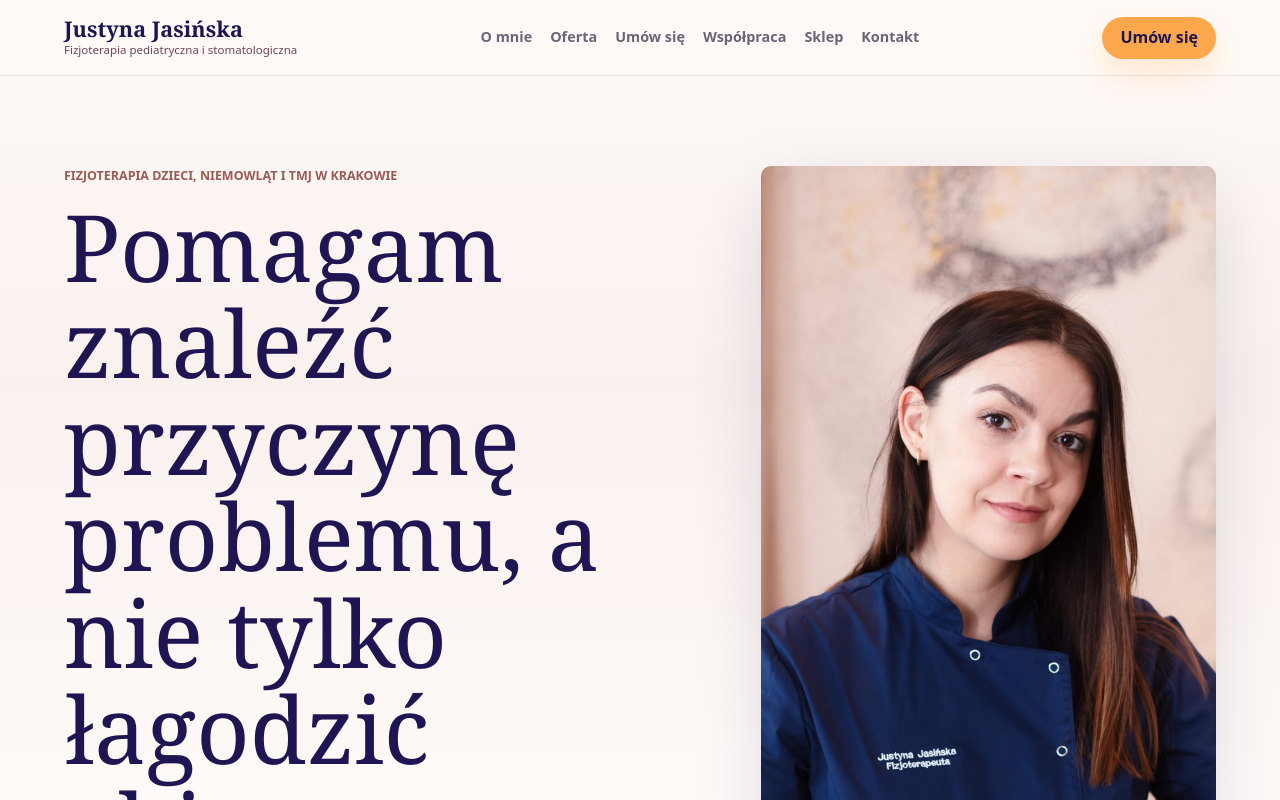
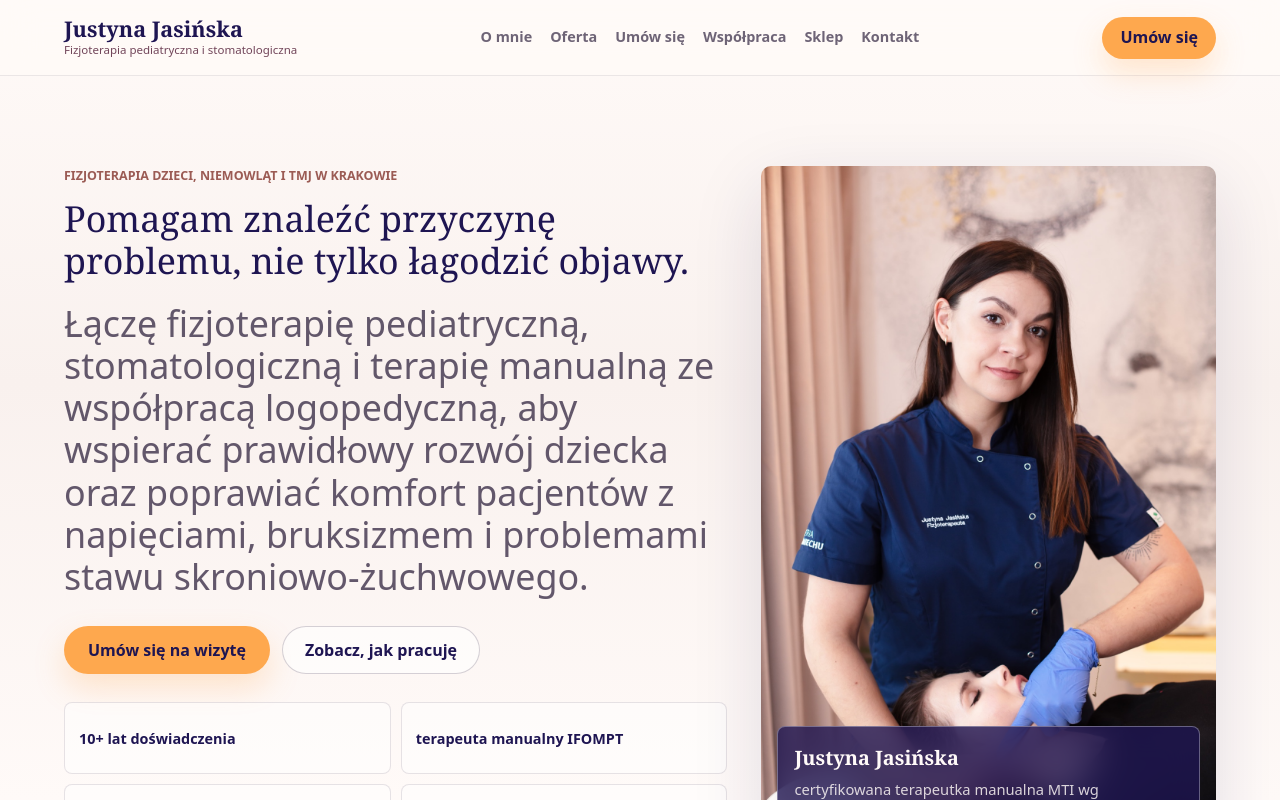
Before and after one commit to Shekspir2000/Justyna, a Next.js app: page / in a window 1280 px wide. Shown: the top 800 px of the page. Built offline with nearby package versions, Linux system fonts and the light colour scheme.

Commit message:
Update hero copy and typography

```diff
--- a/app/globals.css
+++ b/app/globals.css
@@ -208,7 +208,8 @@ h3 {
 h1 {
   max-width: 880px;
   margin-bottom: 20px;
-  font-size: clamp(2.65rem, 8vw, 5.8rem);
+  font-size: clamp(1.42rem, 2.8vw, 2.25rem);
+  line-height: 1.18;
 }
 
 h2 {
@@ -224,7 +225,8 @@ h3 {
 .lead {
   max-width: 760px;
   color: rgba(65, 52, 77, 0.82);
-  font-size: clamp(1.05rem, 2.2vw, 1.34rem);
+  font-size: clamp(1.42rem, 2.8vw, 2.25rem);
+  line-height: 1.18;
 }
 
 .hero-actions {
@@ -439,13 +441,13 @@ h3 {
 
 .offer-feature .eyebrow {
   margin-bottom: 0;
-  font-size: 1.02rem;
+  font-size: 1.22rem;
 }
 
 .offer-feature h3,
 .offer-feature p:not(.eyebrow) {
   color: #fffaf8;
-  font-size: clamp(1.12rem, 1.75vw, 1.42rem);
+  font-size: clamp(1.16rem, 1.8vw, 1.48rem);
   line-height: 1.45;
 }
 
--- a/app/page.tsx
+++ b/app/page.tsx
@@ -110,9 +110,9 @@ export default function Home() {
       <section className="hero" id="top">
         <div className="hero-copy reveal">
           <p className="eyebrow">Fizjoterapia dzieci, niemowląt i TMJ w Krakowie</p>
-          <h1>Pomagam znaleźć przyczynę problemu, a nie tylko łagodzić objawy.</h1>
+          <h1>Pomagam znaleźć przyczynę problemu, nie tylko łagodzić objawy.</h1>
           <p className="lead">
-            Łączę fizjoterapię pediatryczną, stomatologiczną, terapię manualną i współpracę z logopedą, aby wspierać prawidłowy rozwój dziecka oraz komfort funkcjonowania pacjentów z napięciami, bruksizmem i problemami stawu skroniowo-żuchwowego.
+            Łączę fizjoterapię pediatryczną, stomatologiczną i terapię manualną ze współpracą logopedyczną, aby wspierać prawidłowy rozwój dziecka oraz poprawiać komfort pacjentów z napięciami, bruksizmem i problemami stawu skroniowo-żuchwowego.
           </p>
           <div className="hero-actions">
             <a className="primary-button" href={bookingUrl}>
```
